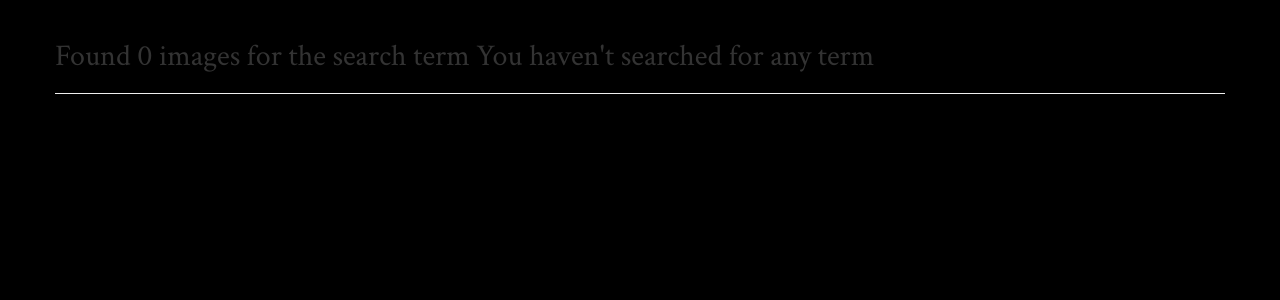
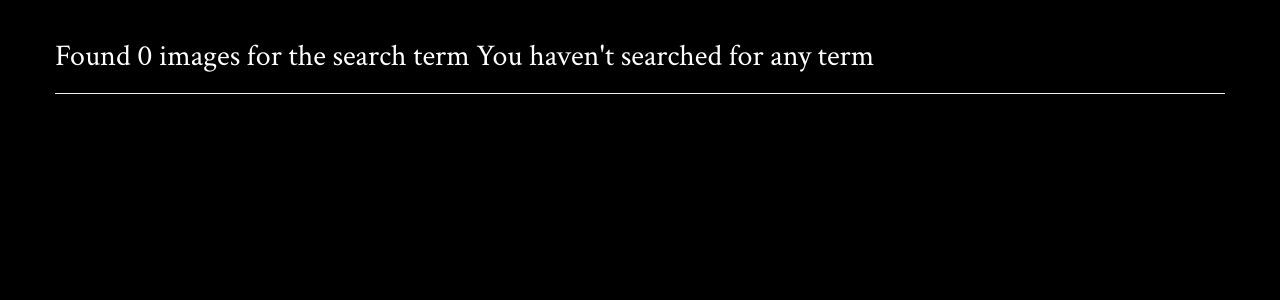
Before and after one commit to TonyKioko/PichaZa, a Django app: page /searching/ in a window 1280 px wide. Shown: the part 59-359 px from the top of the page. Run offline with Django 3.2, Linux system fonts and the light colour scheme; some libraries are stand-ins or nearby versions.

Commit message:
style search results

```diff
--- a/pichaza/templates/search.html
+++ b/pichaza/templates/search.html
@@ -4,10 +4,10 @@
 
   <div class="row">
     {% if images %}
-      <h2 class="text-center">Found {{ images|length }} Images of category {{message}} </h2>
+      <h2 class="text-center" style="color:white">Found {{ images|length }} Images of category {{message}} </h2>
       <hr>
     {% else %}
-      <h2> Found 0 images for the search term {{message}}</h2>
+      <h2 style="color:white"> Found 0 images for the search term {{message}}</h2>
       <hr>
     {% endif %}
 
```
